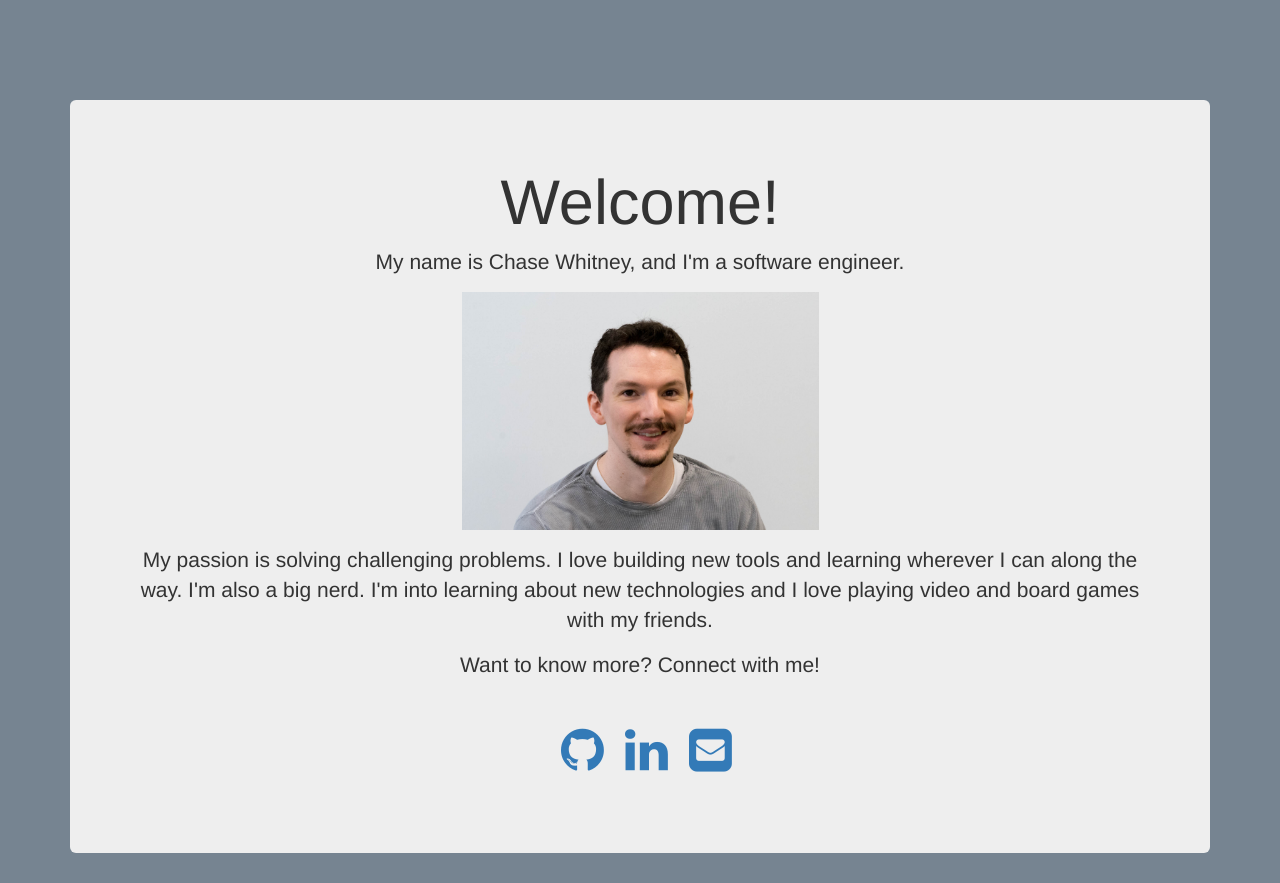
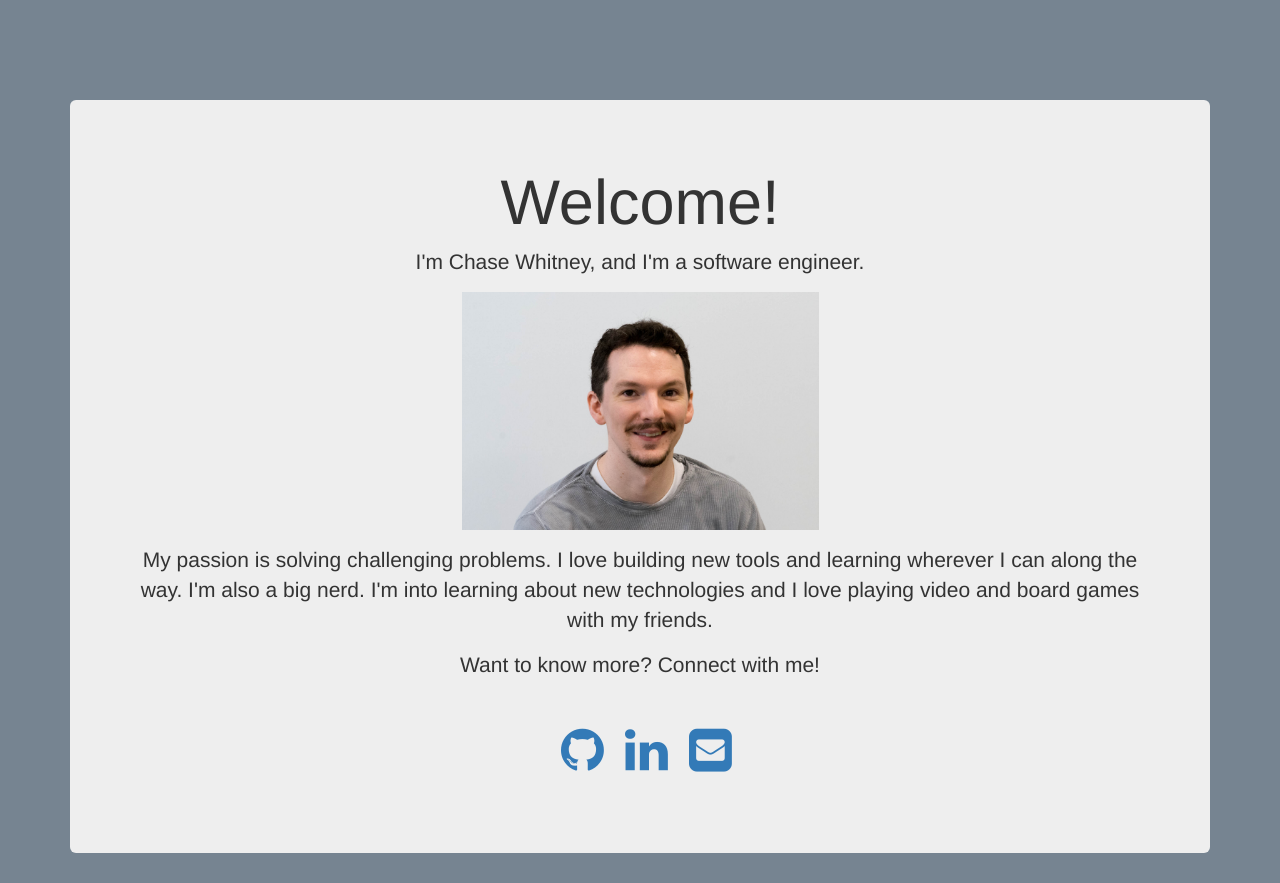
Before and after one commit to chasewhitney/aboutme, a plain HTML site: page index.html in a window 1280 px wide. Drawn offline with Linux system fonts and the light colour scheme.

Commit message:
Update index.html

```diff
--- a/index.html
+++ b/index.html
@@ -12,7 +12,7 @@
       <div class="col-md-12">
         <div class="jumbotron">
           <h1>Welcome!</h1>
-          <p>My name is Chase Whitney, and I'm a software engineer.</p>
+          <p>I'm Chase Whitney, and I'm a software engineer.</p>
           <img src="chase.jpg" alt="Chase Whitney photo">
           <p>My passion is solving challenging problems. I love building new tools and learning wherever I can along the way. I'm also a big nerd. I'm into learning about new technologies and I love playing video and board games with my friends.</p>
           <p>Want to know more? Connect with me!</p>
```
